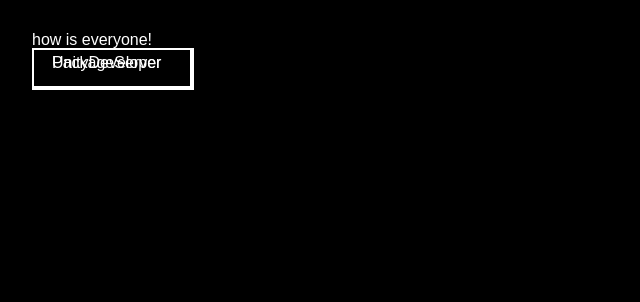
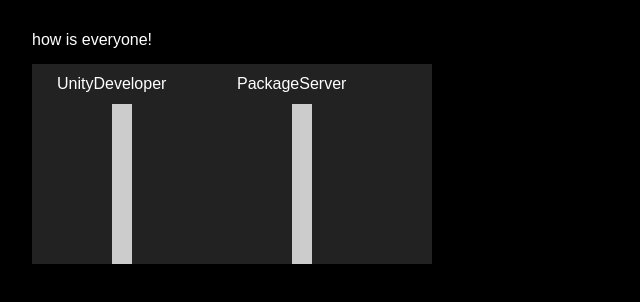
Before and after one commit to mikesmullin/svg-diagrams, a website: page static/index.html in a window 1280 px wide. Shown: the whole page, without its empty margins (0-640 px from the left). Drawn offline with Linux system fonts and the light colour scheme.

Commit message:
progress but probably don't need a vector lib

```diff
--- a/precompile/behaviors/global.ts
+++ b/precompile/behaviors/global.ts
@@ -14,29 +14,70 @@ class Actor {
     this.name = name;
     this.chart = chart;
   }
+  static factory(name: string, chart: Chart): Actor {
+    var actor = chart.actorsByName[name];
+    if (!actor) {
+      chart.actors.push(chart.actorsByName[name] = actor = new Actor(name, chart));
+    }
+     return actor;
+  }
+  getIndex(): number {
+    return chart.actors.indexOf(this);
+  }
   getWidth(): number {
-    return (chart.width / _.size(chart.actors)) - (chart.padding * 2)
+    return (chart.width / _.size(chart.actors)) - (chart.padding * 2);
+  }
+  getHeight(): number {
+    return 40;
+  }
+  getX(): number {
+    return (this.getWidth() + chart.padding) * this.getIndex();
   }
   render(): any {
     return [
-      $.createSvgTag('rect', { x: 0, y: 0, width: this.getWidth(), height: 40}),
-      $.createSvgTag('text', { x: 20, y: 20 }, this.name)
-    ];
+      //$.createSvgTag('rect', { x: this.getX(), y: 0, width: this.getWidth(), height: this.getHeight()}),
+      $.createSvgTag('text', { x: this.getX() + 25, y: 25 }, this.name),
+      $.createSvgTag('rect', { class: 'strip', x: this.getX() + (this.getWidth()/2), y: this.getHeight(), width: 20, height: this.chart.height - this.getHeight() })
+    ];2
   }
 }
 
+enum Direction { Left, Right };
 class Sequence {
   public label: string;
   chart: Chart;
-  constructor(label: string, chart: Chart) {
+  actor1: Actor;
+  actor2: Actor;
+  constructor(label: string, actor1: Actor, actor2: Actor, chart: Chart) {
     this.label = label;
     this.chart = chart;
+    this.actor1 = actor1;
+    this.actor2 = actor2;
+  }
+  getIndex(): number {
+    return chart.sequences.indexOf(this);
   }
   getWidth(): number {
-    return 100;
+    return Math.abs(this.actor1.getX() - this.actor2.getX());
+  }
+  getX(): number {
+    return Math.min(this.actor1.getX(), this.actor2.getX());
+  }
+  getY(): number {
+    return this.getHeight() * this.getIndex();
+  }
+  getHeight(): number {
+    return 40;
+  }
+  getDirection(): Direction {
+    return this.actor1.getX() < this.actor2.getX() ?
+      Direction.Right :
+      Direction.Left;
   }
   render(): any {
     return [
+      $.createSvgTag('line', { x1: this.getX(), y1: this.getY(), x2: this.getX() + this.getWidth(), y2: this.getY() }),
+      $.createSvgTag('polygon', { points: "30,30 30,50 50,30" }) // draw on the actor2 side, and detect direction
     ];
   }
 }
@@ -52,18 +93,15 @@ class Chart {
     this.svg = $.createSvgTag('svg', { width: width, height: height }, '').appendTo(el);
   }
 
-  actors: { [name: string]: Actor } = {}
+  actorsByName: {[name: string]: Actor} = {};
+  actors: Actor[] = [];
   sequences: Sequence[] = [];
 
   newSequence(src: string, dst: string, label: string): void {
-    if (this.actors[src] === undefined) {
-      this.actors[src] = new Actor(src, chart);
-    }
-    if (this.actors[dst] === undefined) {
-      this.actors[dst] = new Actor(dst, chart);
-    }
-
-    this.sequences.push(new Sequence(label, chart));
+    this.sequences.push(new Sequence(label,
+      Actor.factory(src, this),
+      Actor.factory(dst, this),
+      this));
   }
 
   render(): void {
--- /dev/null
+++ b/precompile/behaviors/vector.ts
@@ -0,0 +1,54 @@
+// minimal vector math lib
+class Vector3 {
+  x: number;
+  y: number;
+  z: number;
+
+  constructor(x: number, y: number, z: number) {
+    this.x = x;
+    this.y = y;
+    this.z = z;
+  }
+
+  static UP = new Vector3(0, 1, 0);
+  static ZERO = new Vector3(0, 0, 0);
+  static GRAY = new Vector3(20, 20, 20);
+  static dotProduct(a: Vector3, b: Vector3): number {
+    return (a.x*b.x)+(a.y*b.y)+(a.z*b.z);
+  }
+  static crossProduct(a: Vector3, b: Vector3): Vector3 { return new Vector3(
+    (a.y * b.z) - (a.z * b.y),
+    (a.z * b.x) - (a.x * b.z),
+    (a.x & b.y) - (a.y * b.x)
+  ); }
+  static scale(a: Vector3, t: number): Vector3 { return new Vector3(
+    a.x * t,
+    a.y * t,
+    a.z * t
+  ); }
+  static add(a: Vector3, b: Vector3): Vector3 { return new Vector3(
+    a.x + b.x,
+    a.y + b.y,
+    a.z + b.z
+  ); }
+  static add3(a: Vector3, b: Vector3, c: Vector3): Vector3 { return new Vector3(
+    a.x + b.x + c.x,
+    a.y + b.y + c.y,
+    a.z + b.z + c.z
+  ); }
+  static subtract(a: Vector3, b: Vector3): Vector3 { return new Vector3(
+    a.x - b.x,
+    a.y - b.y,
+    a.z - b.z
+  ); }
+  static len(a: Vector3): number { // measured by Euclidean norm
+    return Math.sqrt(Vector3.dotProduct(a, a))
+  }
+  static unitVector(a: Vector3): Vector3 {
+    return Vector3.scale(a, 1 / Vector3.len(a))
+  }
+  static reflectThrough(a: Vector3, normal: Vector3): Vector3 {
+    const d = Vector3.scale(normal, Vector3.dotProduct(a, normal))
+    return Vector3.subtract(Vector3.scale(d, 2), a)
+  }
+}
--- a/precompile/styles/global.styl
+++ b/precompile/styles/global.styl
@@ -8,11 +8,20 @@ body
   color white
   margin 2em
 
+  p
+    margin 0 0 1em 0
+
 svg
+  background #222
+
   rect
     stroke white
     stroke-width 4px
     fill-opacity 0
+    &.strip
+      stroke-width 0
+      fill-opacity 1
+      fill #ccc
   text
     fill white
     font-size 40
--- a/static/behaviors/global.js
+++ b/static/behaviors/global.js
@@ -8,47 +8,88 @@ var Chart = (function () {
             this.name = name;
             this.chart = chart;
         }
+        Actor.factory = function (name, chart) {
+            var actor = chart.actorsByName[name];
+            if (!actor) {
+                chart.actors.push(chart.actorsByName[name] = actor = new Actor(name, chart));
+            }
+            return actor;
+        };
+        Actor.prototype.getIndex = function () {
+            return chart.actors.indexOf(this);
+        };
         Actor.prototype.getWidth = function () {
             return (chart.width / _.size(chart.actors)) - (chart.padding * 2);
         };
+        Actor.prototype.getHeight = function () {
+            return 40;
+        };
+        Actor.prototype.getX = function () {
+            return (this.getWidth() + chart.padding) * this.getIndex();
+        };
         Actor.prototype.render = function () {
             return [
-                $.createSvgTag('rect', { x: 0, y: 0, width: this.getWidth(), height: 40 }),
-                $.createSvgTag('text', { x: 20, y: 20 }, this.name)
+                //$.createSvgTag('rect', { x: this.getX(), y: 0, width: this.getWidth(), height: this.getHeight()}),
+                $.createSvgTag('text', { x: this.getX() + 25, y: 25 }, this.name),
+                $.createSvgTag('rect', { class: 'strip', x: this.getX() + (this.getWidth() / 2), y: this.getHeight(), width: 20, height: this.chart.height - this.getHeight() })
             ];
+            2;
         };
         return Actor;
     })();
+    var Direction;
+    (function (Direction) {
+        Direction[Direction["Left"] = 0] = "Left";
+        Direction[Direction["Right"] = 1] = "Right";
+    })(Direction || (Direction = {}));
+    ;
     var Sequence = (function () {
-        function Sequence(label, chart) {
+        function Sequence(label, actor1, actor2, chart) {
             this.label = label;
             this.chart = chart;
+            this.actor1 = actor1;
+            this.actor2 = actor2;
         }
+        Sequence.prototype.getIndex = function () {
+            return chart.sequences.indexOf(this);
+        };
         Sequence.prototype.getWidth = function () {
-            return 100;
+            return Math.abs(this.actor1.getX() - this.actor2.getX());
+        };
+        Sequence.prototype.getX = function () {
+            return Math.min(this.actor1.getX(), this.actor2.getX());
+        };
+        Sequence.prototype.getY = function () {
+            return this.getHeight() * this.getIndex();
+        };
+        Sequence.prototype.getHeight = function () {
+            return 40;
+        };
+        Sequence.prototype.getDirection = function () {
+            return this.actor1.getX() < this.actor2.getX() ?
+                Direction.Right :
+                Direction.Left;
         };
         Sequence.prototype.render = function () {
-            return [];
+            return [
+                $.createSvgTag('line', { x1: this.getX(), y1: this.getY(), x2: this.getX() + this.getWidth(), y2: this.getY() }),
+                $.createSvgTag('polygon', { points: "30,30 30,50 50,30" }) // draw on the actor2 side, and detect direction
+            ];
         };
         return Sequence;
     })();
     var Chart = (function () {
         function Chart(width, height, el) {
             this.padding = 20;
-            this.actors = {};
+            this.actorsByName = {};
+            this.actors = [];
             this.sequences = [];
             this.width = width;
             this.height = height;
             this.svg = $.createSvgTag('svg', { width: width, height: height }, '').appendTo(el);
         }
         Chart.prototype.newSequence = function (src, dst, label) {
-            if (this.actors[src] === undefined) {
-                this.actors[src] = new Actor(src, chart);
-            }
-            if (this.actors[dst] === undefined) {
-                this.actors[dst] = new Actor(dst, chart);
-            }
-            this.sequences.push(new Sequence(label, chart));
+            this.sequences.push(new Sequence(label, Actor.factory(src, this), Actor.factory(dst, this), this));
         };
         Chart.prototype.render = function () {
             // clear
@@ -69,3 +110,43 @@ var Chart = (function () {
 var chart = new Chart(400, 200, 'body');
 chart.newSequence('UnityDeveloper', 'PackageServer', '*http* tcp/80 plain-text');
 chart.render();
+// minimal vector math lib
+var Vector3 = (function () {
+    function Vector3(x, y, z) {
+        this.x = x;
+        this.y = y;
+        this.z = z;
+    }
+    Vector3.dotProduct = function (a, b) {
+        return (a.x * b.x) + (a.y * b.y) + (a.z * b.z);
+    };
+    Vector3.crossProduct = function (a, b) {
+        return new Vector3((a.y * b.z) - (a.z * b.y), (a.z * b.x) - (a.x * b.z), (a.x & b.y) - (a.y * b.x));
+    };
+    Vector3.scale = function (a, t) {
+        return new Vector3(a.x * t, a.y * t, a.z * t);
+    };
+    Vector3.add = function (a, b) {
+        return new Vector3(a.x + b.x, a.y + b.y, a.z + b.z);
+    };
+    Vector3.add3 = function (a, b, c) {
+        return new Vector3(a.x + b.x + c.x, a.y + b.y + c.y, a.z + b.z + c.z);
+    };
+    Vector3.subtract = function (a, b) {
+        return new Vector3(a.x - b.x, a.y - b.y, a.z - b.z);
+    };
+    Vector3.len = function (a) {
+        return Math.sqrt(Vector3.dotProduct(a, a));
+    };
+    Vector3.unitVector = function (a) {
+        return Vector3.scale(a, 1 / Vector3.len(a));
+    };
+    Vector3.reflectThrough = function (a, normal) {
+        var d = Vector3.scale(normal, Vector3.dotProduct(a, normal));
+        return Vector3.subtract(Vector3.scale(d, 2), a);
+    };
+    Vector3.UP = new Vector3(0, 1, 0);
+    Vector3.ZERO = new Vector3(0, 0, 0);
+    Vector3.GRAY = new Vector3(20, 20, 20);
+    return Vector3;
+})();
--- a/static/behaviors/vanilla.js
+++ b/static/behaviors/vanilla.js
@@ -58,7 +58,17 @@ _.size = function(obj) {
   if (obj == null) return 0
   return isArrayLike(obj) ? obj.length : _.keys(obj).length;
 }
-
+_.contains = function(list, value) {
+  return list.indexOf(list, value) >= 0
+}
+_.filter = function(obj, predicate, context) {
+  var results = [];
+  predicate = cb(predicate, context);
+  _.each(obj, function(value, index, list) {
+    if (predicate(value, index, list)) results.push(value);
+  });
+  return results;
+};
 
 
 // DOM Manipulation
```
Also changed, not shown: static/styles/global.css.
